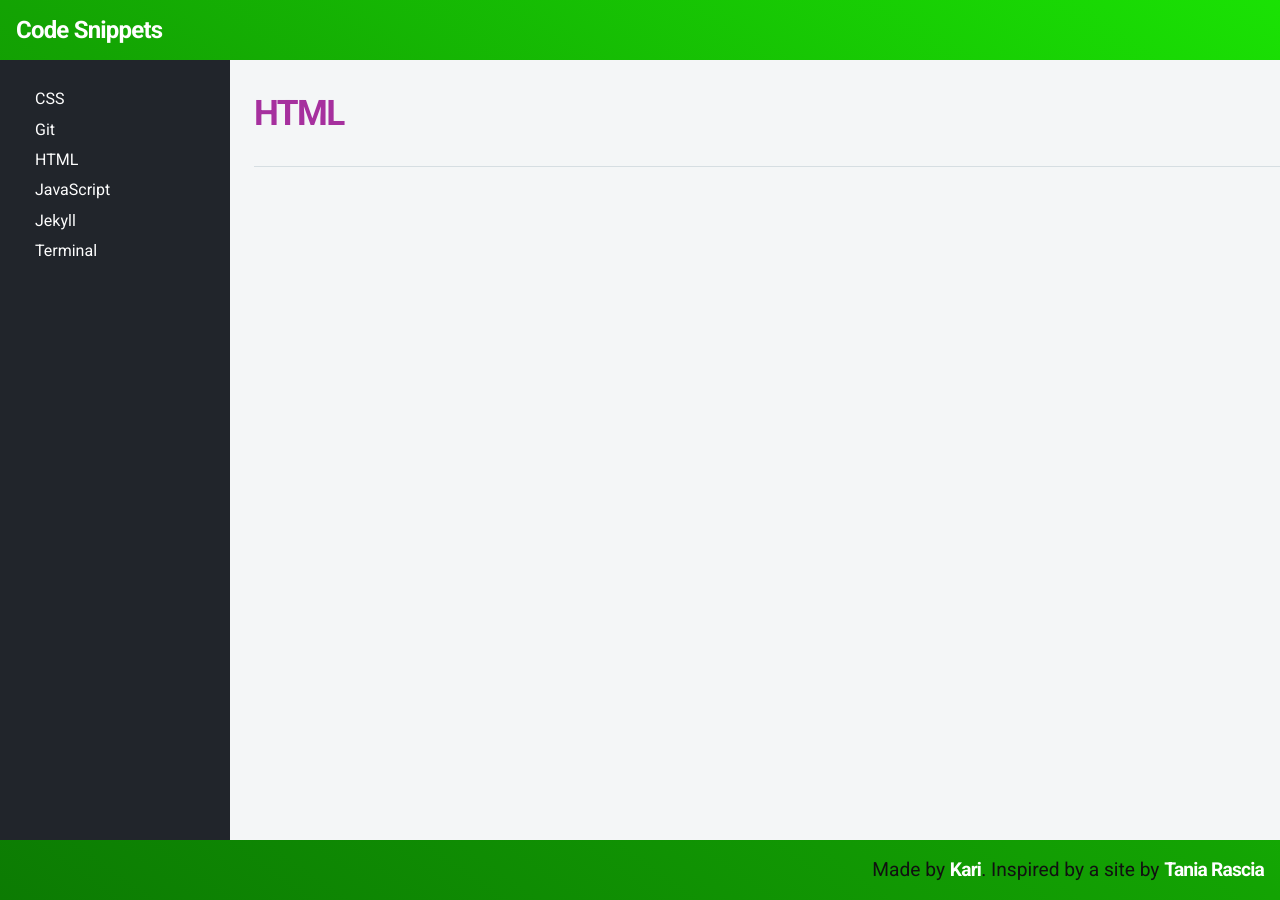
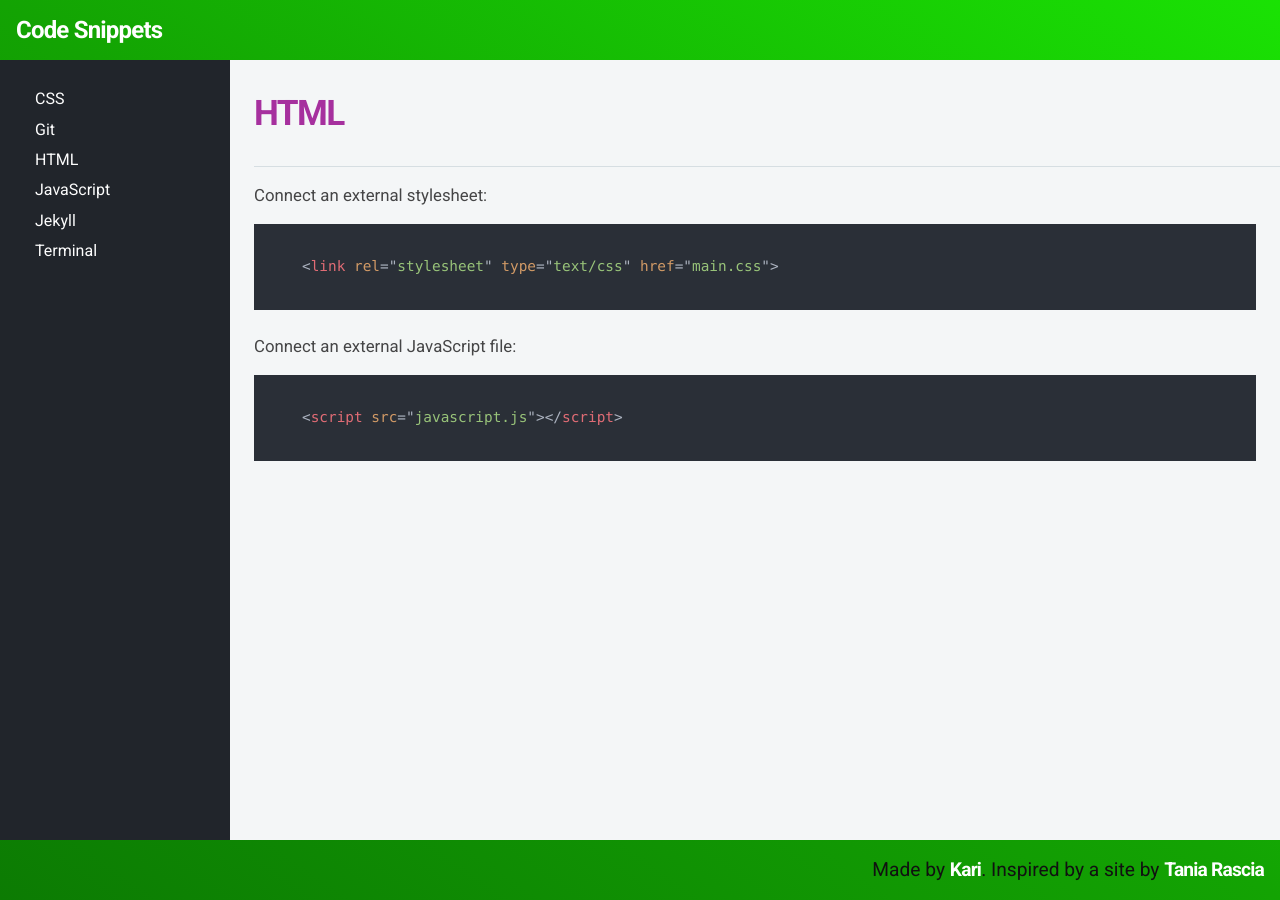
Before and after one commit to KJLarson/snippets, a Jekyll site: the page built from _pages/html.md, in a window 1280 px wide. Built offline with Jekyll 4.4.1, drawn with Linux system fonts in a browser that asks for light colours; nearby versions of some CDN libraries.

Commit message:
Add link and script tags

````diff
--- a/_pages/html.md
+++ b/_pages/html.md
@@ -5,3 +5,14 @@ subtitle:
 categories: html
 permalink: /html/
 ---
+
+Connect an external stylesheet:
+
+```html
+<link rel="stylesheet" type="text/css" href="main.css">
+```
+
+Connect an external JavaScript file:
+```html
+<script src="javascript.js"></script>
+```
````
